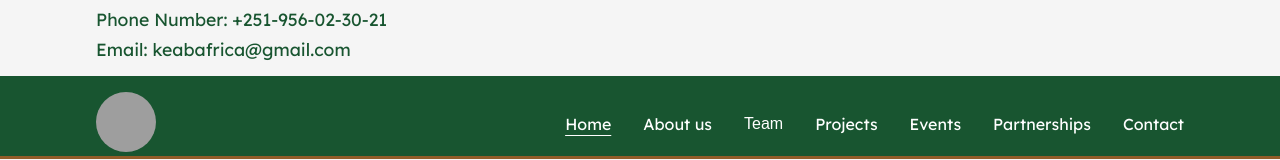
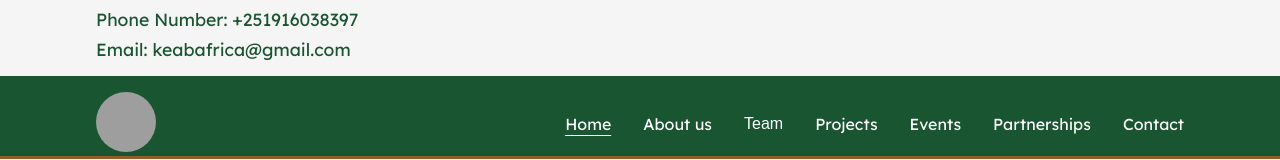
Before and after one commit to Yishak110402/KEAB---Frontend, a React (Create React App) app: page / in a window 1280 px wide. Shown: the top 160 px of the page. Built offline with nearby package versions, Linux system fonts and the light colour scheme; no server answers; grey boxes are pictures that could not be loaded.

Commit message:
first commit

```diff
--- a/src/components/Navbar/Navbar.js
+++ b/src/components/Navbar/Navbar.js
@@ -23,7 +23,7 @@ export default function Navbar() {
     <>
       <div className="info">
         <div className="contacts">
-          <p>Phone Number: +251-956-02-30-21</p>
+          <p>Phone Number: +251916038397</p>
           <p>Email: keabafrica@gmail.com</p>
         </div>
       </div>
```
